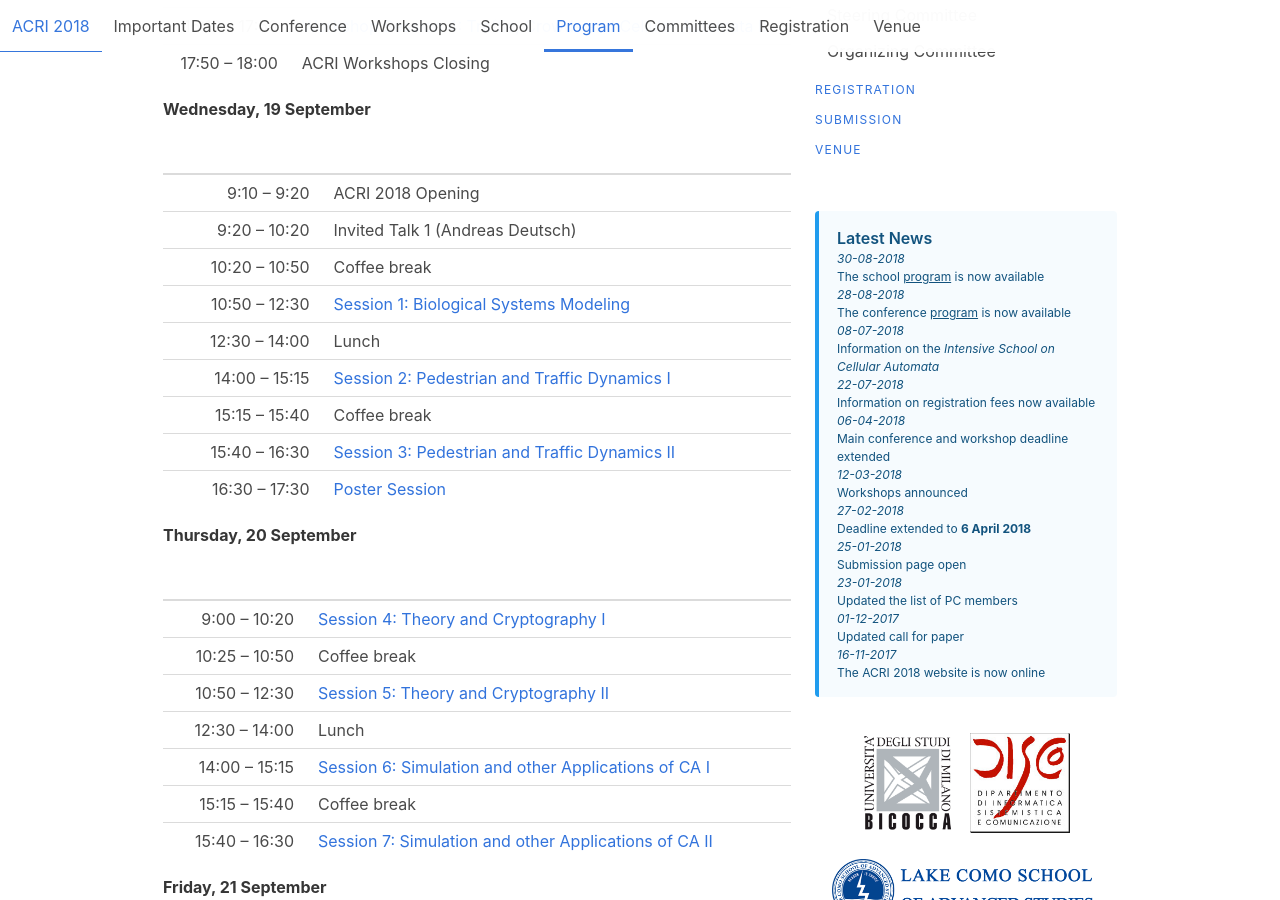
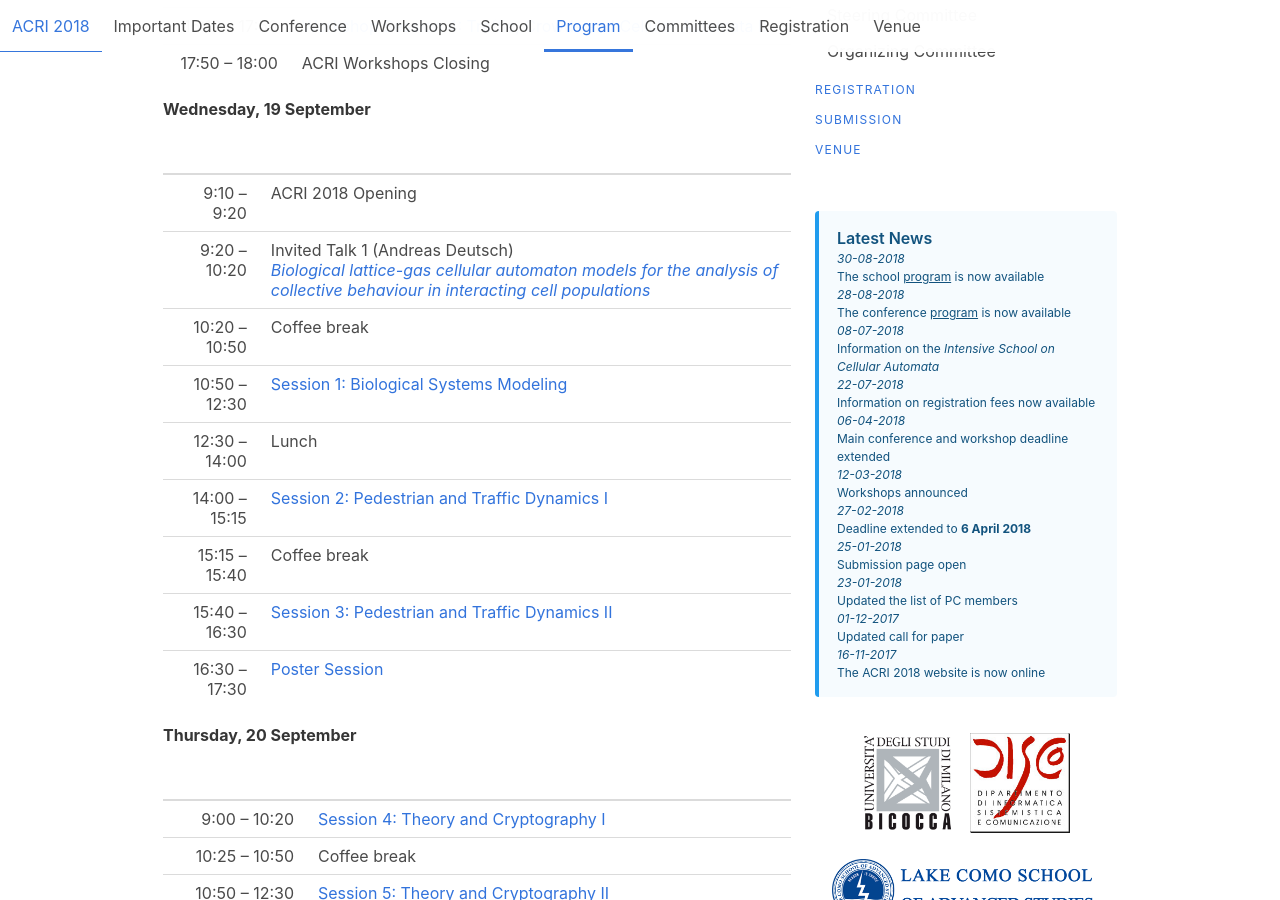
Before and after one commit to acri2018/acri2018.github.io, a Jekyll site: the page built from program.md, in a window 1280 px wide and 900 px high, scrolled down 876 px. Built offline with Jekyll 4.4.1, drawn with Linux system fonts in a browser that asks for light colours.

Commit message:
Updated info on invited

```diff
--- a/program.md
+++ b/program.md
@@ -21,17 +21,17 @@ For the [school program](/school#schedule) see the [here](/school#schedule).
 
 **Wednesday, 19 September**
 
-|               |                                                          |
-|--------------:|:---------------------------------------------------------|
-|   9:10 – 9:20 | ACRI 2018 Opening                                        |
-|  9:20 – 10:20 | Invited Talk 1 (Andreas Deutsch)                         |
-| 10:20 – 10:50 | Coffee break                                             |
-| 10:50 – 12:30 | [Session 1: Biological Systems Modeling](#main-1)        |
-| 12:30 – 14:00 | Lunch                                                    |
-| 14:00 – 15:15 | [Session 2: Pedestrian and Traffic Dynamics I](#main-2)  |
-| 15:15 – 15:40 | Coffee break                                             |
-| 15:40 – 16:30 | [Session 3: Pedestrian and Traffic Dynamics II](#main-3) |
-| 16:30 – 17:30 | [Poster Session](#poster)                                |
+|               |                                                                                                                                                                                        |
+|--------------:|:---------------------------------------------------------------------------------------------------------------------------------------------------------------------------------------|
+|   9:10 – 9:20 | ACRI 2018 Opening                                                                                                                                                                      |
+|  9:20 – 10:20 | Invited Talk 1 (Andreas Deutsch)<br>[_Biological lattice-gas cellular automaton models for the analysis of collective behaviour in interacting cell populations_](/conference#invited) |
+| 10:20 – 10:50 | Coffee break                                                                                                                                                                           |
+| 10:50 – 12:30 | [Session 1: Biological Systems Modeling](#main-1)                                                                                                                                      |
+| 12:30 – 14:00 | Lunch                                                                                                                                                                                  |
+| 14:00 – 15:15 | [Session 2: Pedestrian and Traffic Dynamics I](#main-2)                                                                                                                                |
+| 15:15 – 15:40 | Coffee break                                                                                                                                                                           |
+| 15:40 – 16:30 | [Session 3: Pedestrian and Traffic Dynamics II](#main-3)                                                                                                                               |
+| 16:30 – 17:30 | [Poster Session](#poster)                                                                                                                                                              |
 
 **Thursday, 20 September**
 
```
Also changed, not shown: conference.md (+3 -0 lines).
